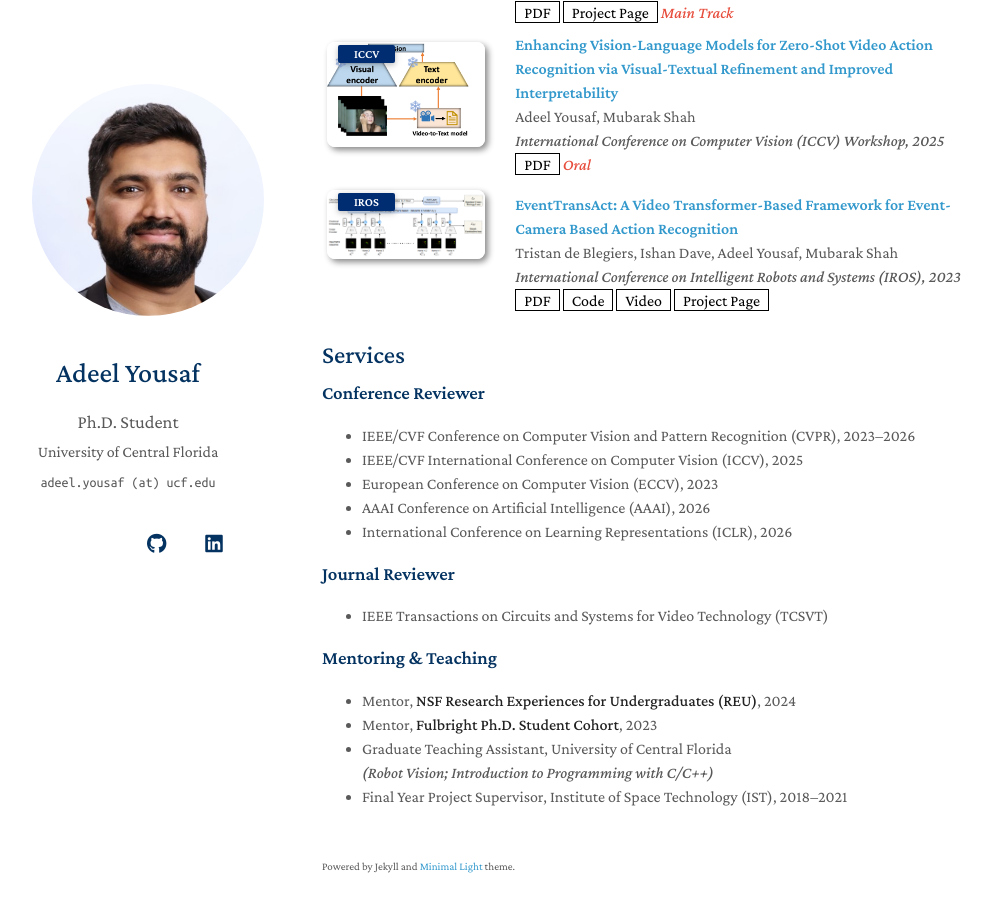
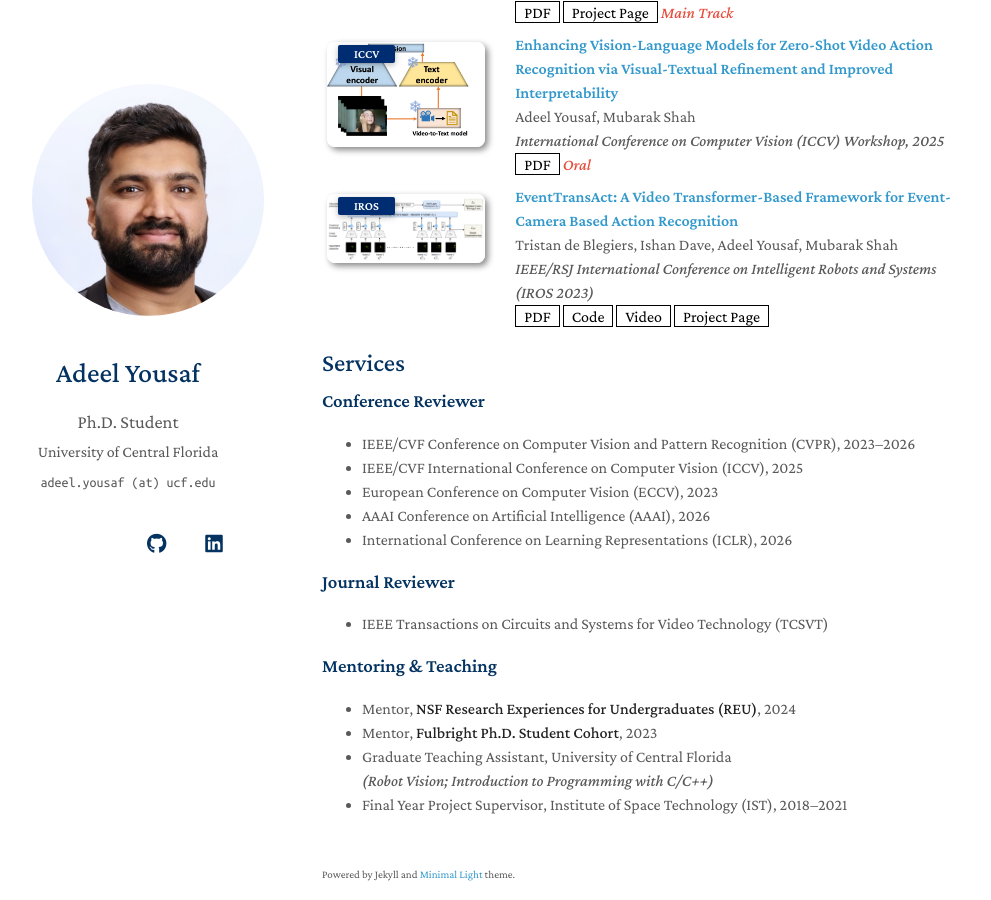
Before and after one commit to Adeelyousaf/Adeelyousaf.github.io, a Jekyll site: the page built from index.md, in a window 1280 px wide and 900 px high, scrolled down 1104 px. Shown: the whole window, without its empty margins (148-1139 px from the left). Built offline with Jekyll 4.4.1, drawn with Linux system fonts in a browser that asks for light colours; a style sheet for code colours, icons or effects is not loaded; our own code applies the rules of GitHub Pages for plain Markdown files.

Commit message:
Use official full conference name for EventTransAct (IROS 2023)
Co-Authored-By: Claude Sonnet 5 <noreply@anthropic.com>

```diff
--- a/_data/publications.yml
+++ b/_data/publications.yml
@@ -32,7 +32,7 @@ main:
 
   - title: "EventTransAct: A Video Transformer-Based Framework for Event-Camera Based Action Recognition"
     authors: "Tristan de Blegiers, Ishan Dave, Adeel Yousaf, Mubarak Shah"
-    conference: "International Conference on Intelligent Robots and Systems (IROS), 2023"
+    conference: "IEEE/RSJ International Conference on Intelligent Robots and Systems (IROS 2023)"
     conference_short: "IROS"
     image: "assets/img/iros_v2.png"
     pdf: "https://ieeexplore.ieee.org/abstract/document/10341740"
```
